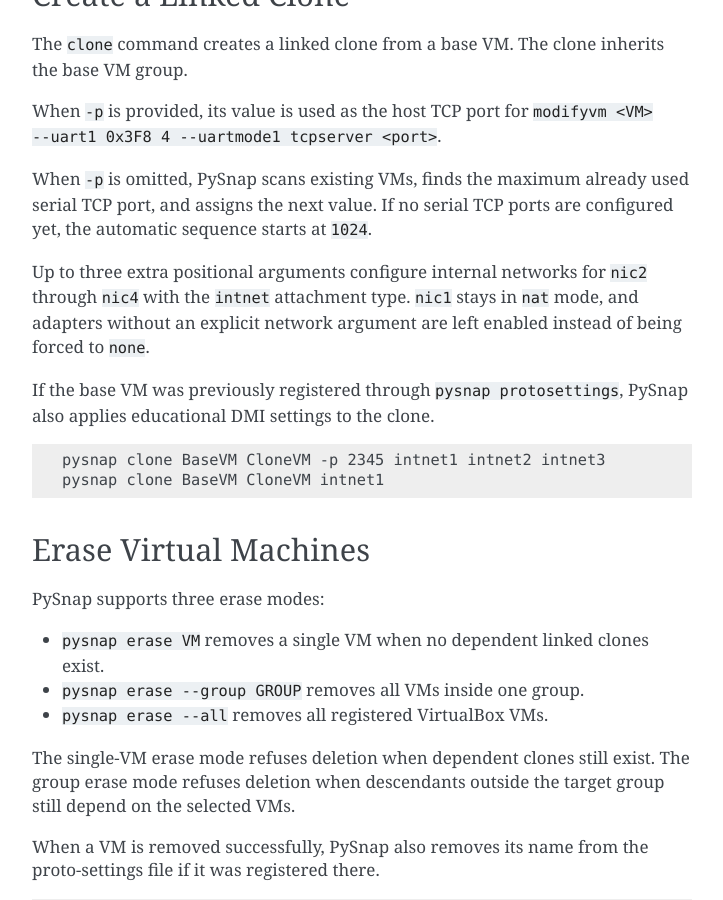
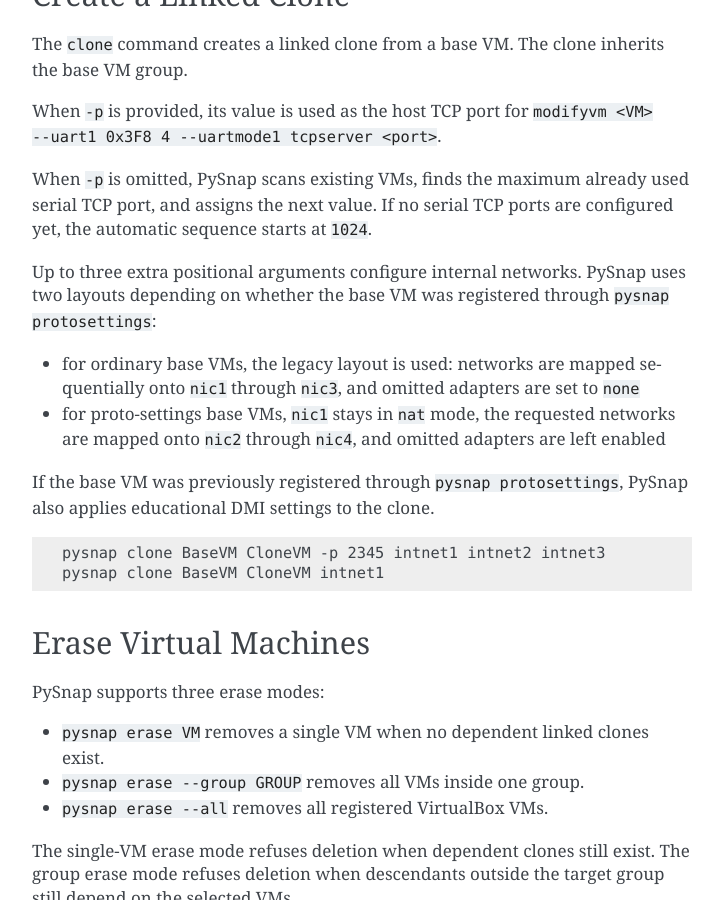
Before and after one commit to UsamG1t/NeuroPysnap, a Sphinx documentation site: the page built from docs/usage.rst, in a window 1280 px wide and 900 px high, scrolled down 4930 px. Shown: the whole window, without its empty margins (388-1111 px from the left). Built offline with Sphinx 7.4.7, drawn with Linux system fonts in a browser that asks for light colours; pages that are not in the unit, such as notebooks, are missing from menus.

Commit message:
Upd cloning modes

```diff
--- a/docs/usage.rst
+++ b/docs/usage.rst
@@ -258,10 +258,16 @@
 used serial TCP port, and assigns the next value. If no serial TCP ports are
 configured yet, the automatic sequence starts at ``1024``.
 
-Up to three extra positional arguments configure internal networks for
-``nic2`` through ``nic4`` with the ``intnet`` attachment type. ``nic1`` stays
-in ``nat`` mode, and adapters without an explicit network argument are left
-enabled instead of being forced to ``none``.
+Up to three extra positional arguments configure internal networks. PySnap uses
+two layouts depending on whether the base VM was registered through
+``pysnap protosettings``:
+
+- for ordinary base VMs, the legacy layout is used: networks are mapped
+  sequentially onto ``nic1`` through ``nic3``, and omitted adapters are set to
+  ``none``
+- for proto-settings base VMs, ``nic1`` stays in ``nat`` mode, the requested
+  networks are mapped onto ``nic2`` through ``nic4``, and omitted adapters are
+  left enabled
 
 If the base VM was previously registered through ``pysnap protosettings``,
 PySnap also applies educational DMI settings to the clone.
```
Also changed, not shown: README.md (+3 -2 lines), 14 other files.
